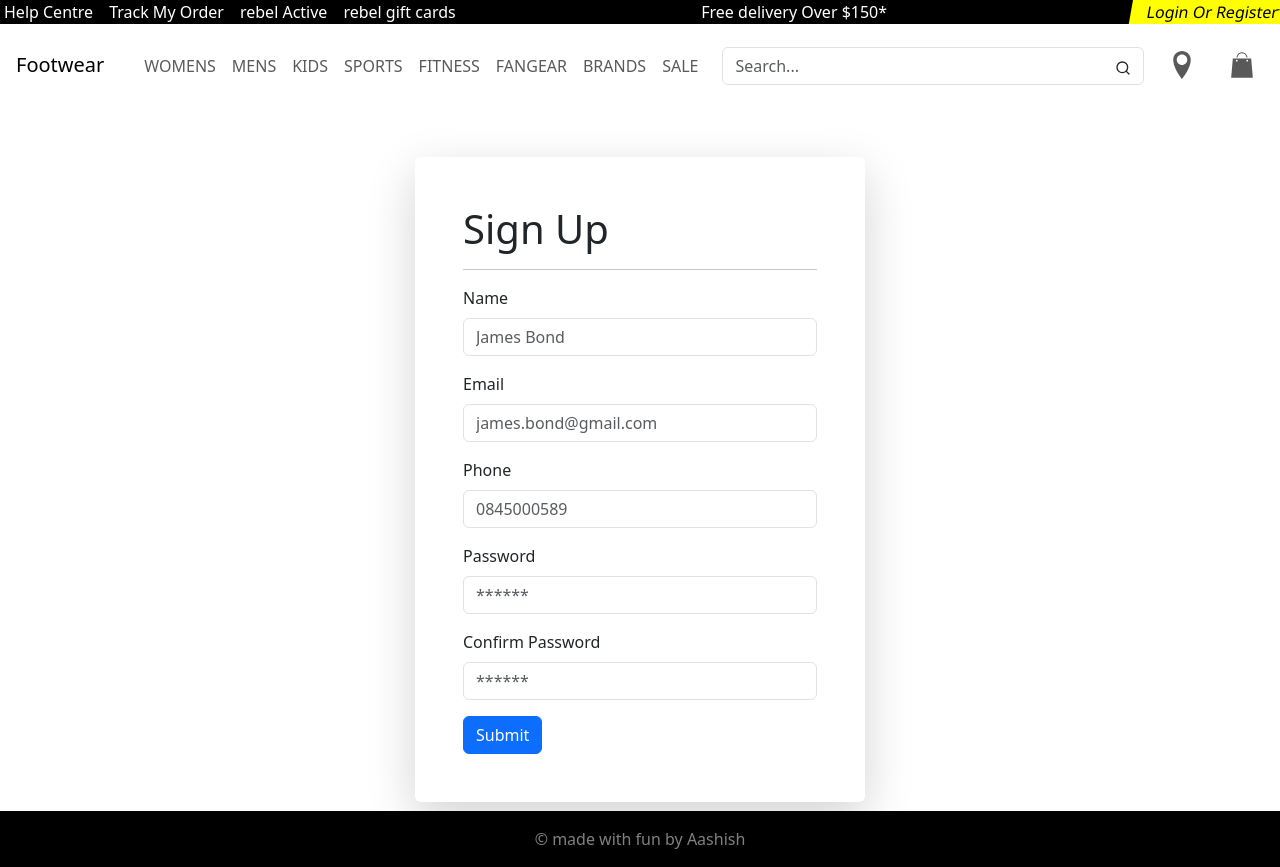
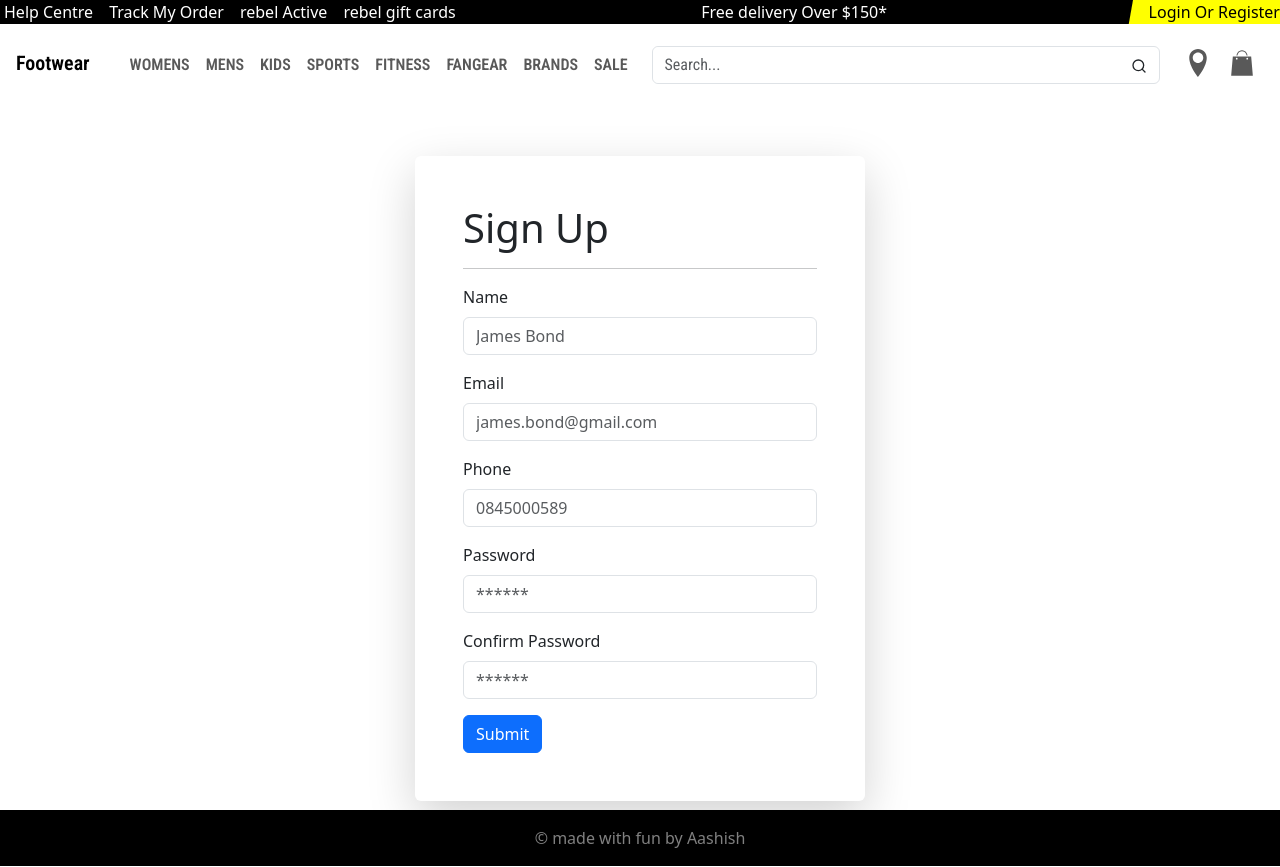
Before and after one commit to AashPau/shoes_ecommerce_frontend, a React (Vite) app: page /signup in a window 1280 px wide. Built offline with nearby package versions, Linux system fonts and the light colour scheme; no server answers.

Commit message:
fix the UI until the carousel

```diff
--- a/index.html
+++ b/index.html
@@ -4,6 +4,12 @@
     <meta charset="UTF-8" />
     <link rel="icon" type="image/svg+xml" href="/vite.svg" />
     <meta name="viewport" content="width=device-width, initial-scale=1.0" />
+    <link rel="preconnect" href="https://fonts.googleapis.com" />
+    <link rel="preconnect" href="https://fonts.gstatic.com" crossorigin />
+    <link
+      href="https://fonts.googleapis.com/css2?family=Roboto+Condensed:ital,wght@0,100..900;1,100..900&display=swap"
+      rel="stylesheet"
+    />
     <link
       rel="stylesheet"
       href="https://cdnjs.cloudflare.com/ajax/libs/font-awesome/6.5.2/css/all.min.css"
--- a/src/components/homeComponents/CarouselSlider.jsx
+++ b/src/components/homeComponents/CarouselSlider.jsx
@@ -1,39 +1,43 @@
-// import { useState } from "react";
-// import Carousel from "react-bootstrap/Carousel";
-// import ExampleCarouselImage from "components/ExampleCarouselImage";
+import { useState } from "react";
+import Carousel from "react-bootstrap/Carousel";
 
 export const CarouselSlider = () => {
-  // const [index, setIndex] = useState(0);
+  const displaywidth = window.innerWidth;
+  console.log(displaywidth);
+  const Image1 = () => <img src={`https://picsum.photos/1920/800`} />;
+  const Image2 = () => <img src={`https://picsum.photos/id/24/1920/800`} />;
+  const Image3 = () => <img src={`https://picsum.photos/id/20/1920/800`} />;
+  const [index, setIndex] = useState(0);
 
-  // const handleSelect = (selectedIndex) => {
-  //   setIndex(selectedIndex);
-  // };
+  const handleSelect = (selectedIndex) => {
+    setIndex(selectedIndex);
+  };
 
-  return;
-  // <Carousel activeIndex={index} onSelect={handleSelect}>
-  //   <Carousel.Item>
-  //     <ExampleCarouselImage text="First slide" />
-  //     <Carousel.Caption>
-  //       <h3>First slide label</h3>
-  //       <p>Nulla vitae elit libero, a pharetra augue mollis interdum.</p>
-  //     </Carousel.Caption>
-  //   </Carousel.Item>
-  //   <Carousel.Item>
-  //     <ExampleCarouselImage text="Second slide" />
-  //     <Carousel.Caption>
-  //       <h3>Second slide label</h3>
-  //       <p>Lorem ipsum dolor sit amet, consectetur adipiscing elit.</p>
-  //     </Carousel.Caption>
-  //   </Carousel.Item>
-  //   <Carousel.Item>
-  //     <ExampleCarouselImage text="Third slide" />
-  //     <Carousel.Caption>
-  //       <h3>Third slide label</h3>
-  //       <p>
-  //         Praesent commodo cursus magna, vel scelerisque nisl consectetur.
-  //       </p>
-  //     </Carousel.Caption>
-  //   </Carousel.Item>
-  // </Carousel>
-  // );
+  return (
+    <Carousel activeIndex={index} onSelect={handleSelect}>
+      <Carousel.Item>
+        <Image1 text="First slide" />
+        <Carousel.Caption>
+          <h3>First slide label</h3>
+          <p>Nulla vitae elit libero, a pharetra augue mollis interdum.</p>
+        </Carousel.Caption>
+      </Carousel.Item>
+      <Carousel.Item>
+        <Image2 text="Second slide" />
+        <Carousel.Caption>
+          <h3>Second slide label</h3>
+          <p>Lorem ipsum dolor sit amet, consectetur adipiscing elit.</p>
+        </Carousel.Caption>
+      </Carousel.Item>
+      <Carousel.Item>
+        <Image3 text="Third slide" />
+        <Carousel.Caption>
+          <h3>Third slide label</h3>
+          <p>
+            Praesent commodo cursus magna, vel scelerisque nisl consectetur.
+          </p>
+        </Carousel.Caption>
+      </Carousel.Item>
+    </Carousel>
+  );
 };
--- a/src/components/layouts/DefaultLayout.jsx
+++ b/src/components/layouts/DefaultLayout.jsx
@@ -1,6 +1,6 @@
 import { Header } from "../layouts/Header";
 import { Footer } from "../layouts/Footer";
-import { TopBar } from "../homeComponents/topBar/TopBar";
+import { TopBar } from "./topBar/TopBar";
 
 export const DefaultLayout = ({ children }) => {
   return (
--- /dev/null
+++ b/src/components/layouts/Header.css
@@ -0,0 +1,4 @@
+.navbar-left {
+  float: left;
+  margin-left: 15px;
+}
--- a/src/components/layouts/Header.jsx
+++ b/src/components/layouts/Header.jsx
@@ -4,6 +4,7 @@ import { Link } from "react-router-dom";
 import { ImLocation } from "react-icons/im";
 import { GiShoppingBag } from "react-icons/gi";
 import { FiSearch } from "react-icons/fi";
+import "./Header.css";
 
 const navTopics = [
   "WOMENS",
@@ -17,7 +18,10 @@ const navTopics = [
 ];
 export const Header = () => {
   return (
-    <Navbar expand="md" className="d-flex align-items-baseline px-3 gap-3">
+    <Navbar
+      expand="md"
+      className="d-flex align-items-baseline px-3 gap-3 roboto-condensed-font "
+    >
       <Link className="navbar-brand" to="/">
         Footwear
       </Link>
@@ -57,6 +61,7 @@ export const Header = () => {
           <FiSearch />
         </Button>
       </InputGroup>
+      <Navbar.Collapse>
         <Nav>
           <Link className="nav-link fs-3">
             <ImLocation />
@@ -67,6 +72,7 @@ export const Header = () => {
             <GiShoppingBag />
           </Link>
         </Nav>
+      </Navbar.Collapse>
     </Navbar>
   );
 };
--- /dev/null
+++ b/src/components/layouts/saleBar/SaleBar.css
@@ -0,0 +1,3 @@
+.salebar-bg {
+  background: #ededed;
+}
--- /dev/null
+++ b/src/components/layouts/saleBar/SaleBar.jsx
@@ -0,0 +1,8 @@
+import "./SaleBar.css";
+export const SaleBar = () => {
+  return (
+    <div className="d-block salebar-bg text-center py-1 roboto-condensed-font fs-6">
+      SAVE ON FOOTWEAR, CLOTHING & MORE &gt;
+    </div>
+  );
+};
--- a/src/components/homeComponents/topBar/TopBar.css
+++ b/src/components/layouts/topBar/TopBar.css
@@ -6,11 +6,13 @@
   display: inline-block;
   color: black;
   padding-left: 1em;
+  z-index: 2;
 }
 .slantedbox:before {
-  content: "Login Or Register";
+  content: "";
   position: absolute;
   padding-left: 1em;
+  z-index: -1;
   top: 0;
   left: 0;
   width: 100%;
--- a/src/components/homeComponents/topBar/TopBar.jsx
+++ b/src/components/layouts/topBar/TopBar.jsx
@@ -2,7 +2,7 @@ import "./TopBar.css";
 
 export const TopBar = () => {
   return (
-    <div className="d-flex justify-content-between bg-black text-white">
+    <div className="md-6 d-flex justify-content-between bg-black text-white">
       <div className="d-flex gap-3 ps-1">
         <div>Help Centre</div>
         <div>Track My Order</div>
--- a/src/index.css
+++ b/src/index.css
@@ -1,3 +1,12 @@
 .min-vh-80 {
   min-height: 87.7dvh;
 }
+/* // <uniquifier>: Use a unique and descriptive class name
+// <weight>: Use a value from 100 to 900 */
+
+.roboto-condensed-font {
+  font-family: "Roboto Condensed", sans-serif;
+  font-optical-sizing: auto;
+  font-weight: 600;
+  font-style: normal;
+}
--- a/src/pages/home/Home.jsx
+++ b/src/pages/home/Home.jsx
@@ -1,14 +1,15 @@
 import { CarouselSlider } from "../../components/homeComponents/CarouselSlider";
-import { SwiperSlider } from "../../components/homeComponents/SwiperSlider";
 import { DefaultLayout } from "../../components/layouts/DefaultLayout";
+import { SaleBar } from "../../components/layouts/saleBar/SaleBar";
 
 const Home = () => {
   return (
     <DefaultLayout>
-      {/* <CarouselSlider /> */}
-      <div className="min-vh-100">
+      {/* <div className="min-vh-100">
         <SwiperSlider />
-      </div>
+      </div> */}
+      <SaleBar />
+      <CarouselSlider />
     </DefaultLayout>
   );
 };
```
Lines whose indentation alone changed are shown as unchanged.
